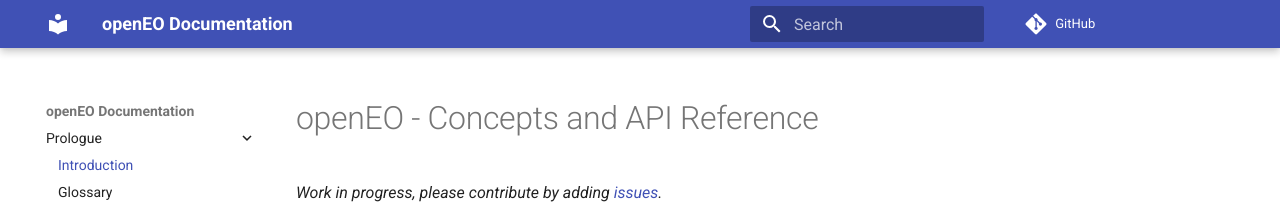
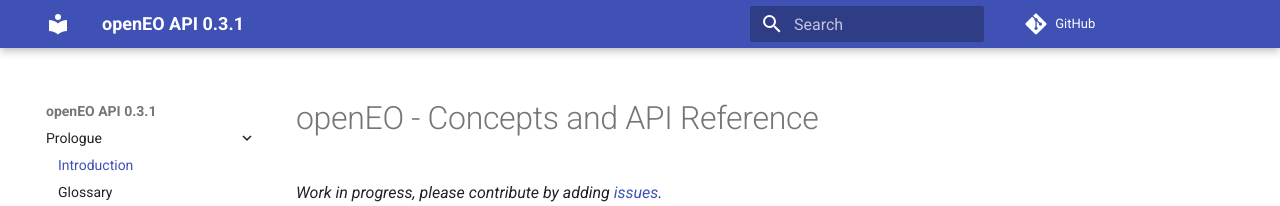
Before and after one commit to Open-EO/openeo-api, an MkDocs documentation site: the page built from docs/index.md, in a window 1280 px wide. Shown: the top 206 px of the page. Built offline with MkDocs 1.6.1 and Material for MkDocs 9.7.7, drawn with Linux system fonts in a browser that asks for light colours; comment, search, counter and statistics services are not loaded.

```diff
--- a/mkdocs.yml
+++ b/mkdocs.yml
@@ -1,4 +1,4 @@
-site_name: openEO Documentation
+site_name: openEO API 0.3.1
 nav:
   - Prologue:
     - Introduction: index.md
```
Also changed, not shown: README.md (+1 -1 lines).
